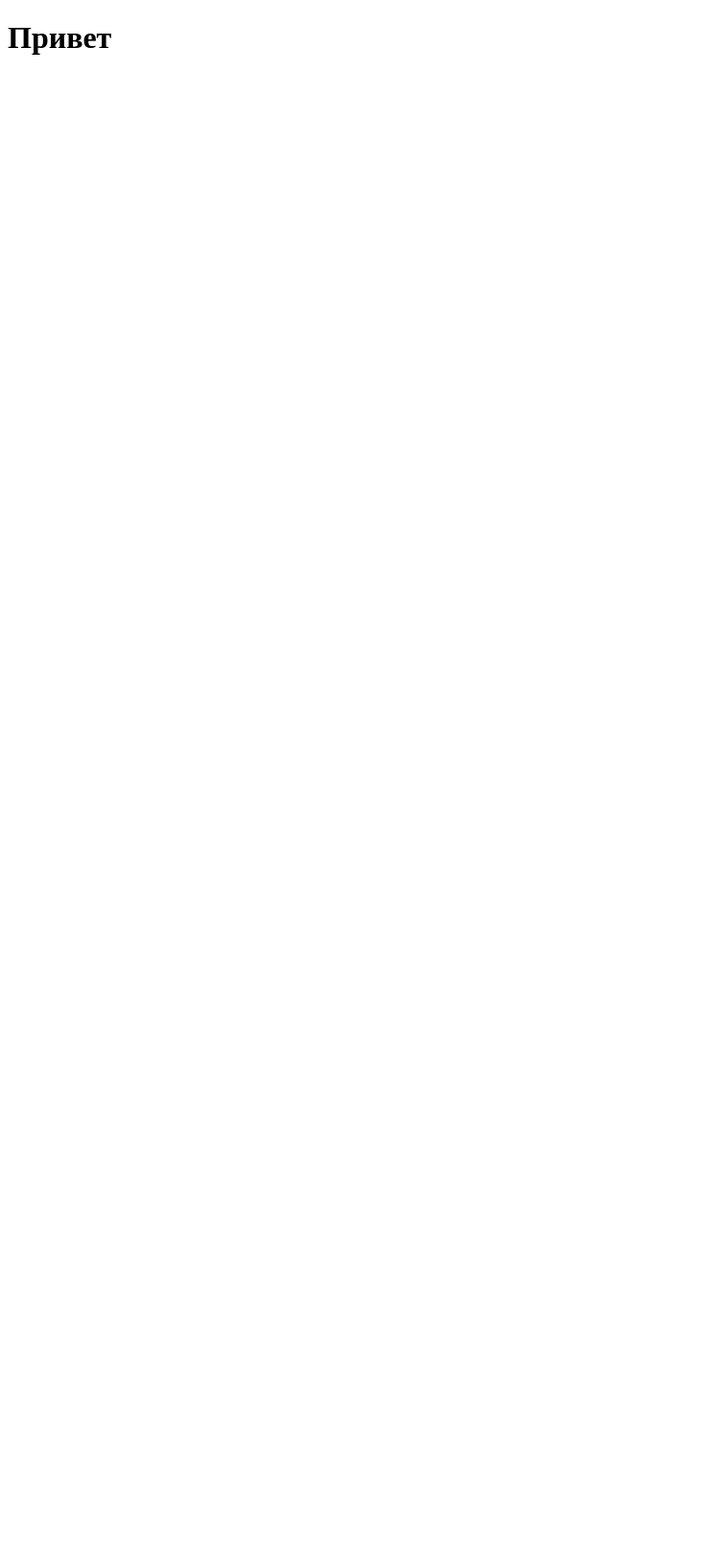
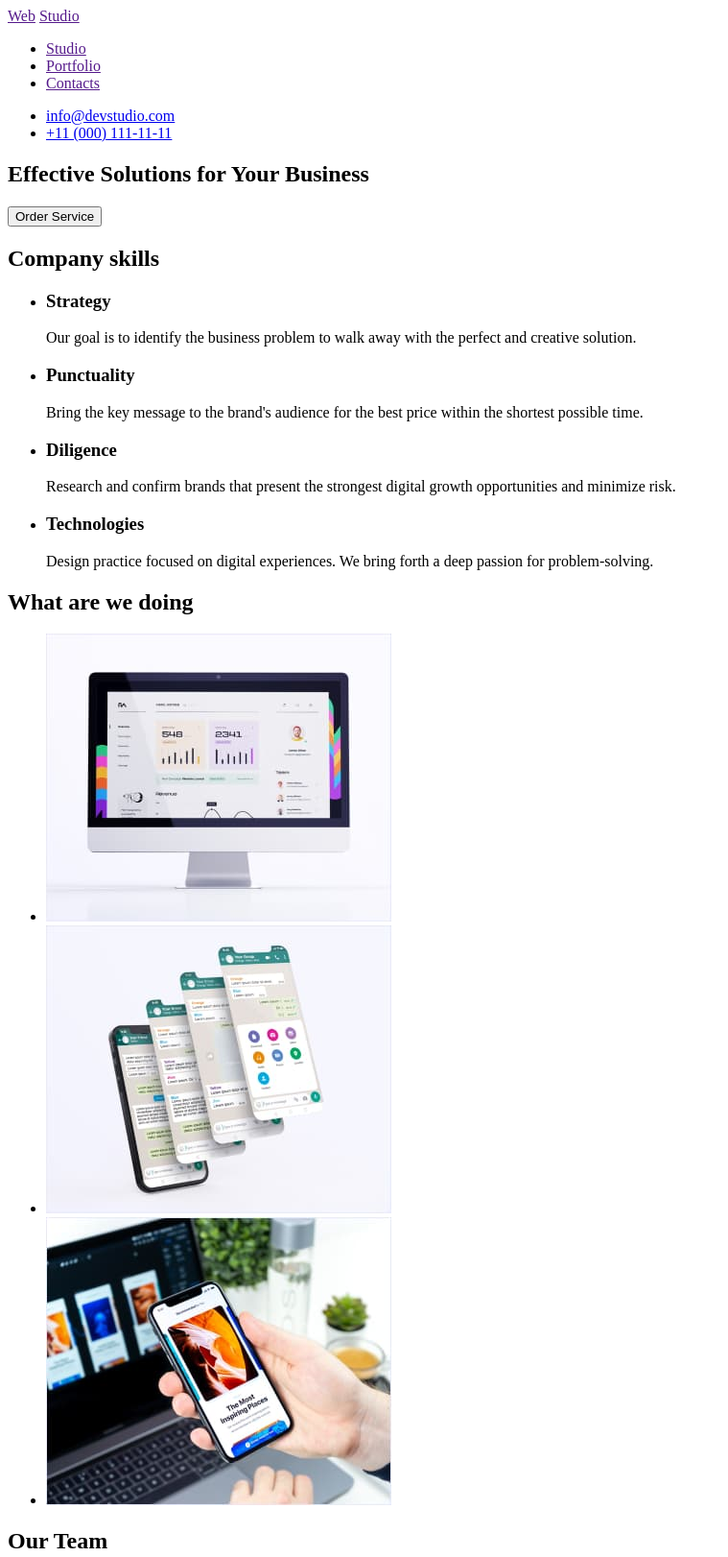
Before and after one commit to zemfira1/goit-homework-1, a plain HTML site: page index.html in a window 1280 px wide. Shown: the top 1622 px of the page at 96% size, without its empty margins (0-759 px from the left). Before the commit the page ends 800 px from the top, so only its background shows below. Drawn offline with Linux system fonts and the light colour scheme.

Commit message:
change in index.html, prettierrs file

```diff
--- a/index.html
+++ b/index.html
@@ -7,6 +7,104 @@
     <title>Document</title>
   </head>
   <body>
-    <h1>Привет</h1>
+    <header>
+      <!--navigation in header-->
+      <nav>
+        <a href="">Web</a>
+        <a href="">Studio</a>
+        <ul>
+          <li><a href="">Studio</a></li>
+          <li><a href="">Portfolio</a></li>
+          <li><a href="">Contacts</a></li>
+        </ul>
+      </nav>
+        <ul>
+          <li>
+            <a href="mailto:info@devstudio.com">info@devstudio.com</a>
+          </li>
+          <li>
+            <a href="tel:+110001111111">+11 (000) 111-11-11</a>
+          </li>
+        </ul>
+    </header>
+
+    <!--Main part-->
+    <main>
+      <section>
+        <h1>Effective Solutions for Your Business</h1>
+        <button type="button">Order Service</button>
+      </section>
+
+      <section>
+        <h2>Company skills</h2>
+        <ul>
+          <li>
+            <h3>Strategy</h3>
+            <p>Our goal is to identify the business
+              problem to walk away with the perfect and creative solution. </p>
+          </li>
+          <li>
+            <h3>Punctuality</h3>
+            <p>Bring the key message to the brand's audience for the best price within the shortest possible time. </p>
+          </li>
+          <li>
+            <h3>Diligence</h3>
+            <p>Research and confirm brands that present the strongest digital growth opportunities and minimize risk.</p>
+          </li>
+          <li>
+            <h3>Technologies</h3>
+            <p>Design practice focused on digital experiences. We bring forth a deep passion for problem-solving.</p>
+          </li>
+        </ul>
+      </section>
+
+      <section>
+        <h2>What are we doing</h2>
+        <ul>
+          <li>
+            <img src="./images/photo.monitor.jpg" alt="monitor" width="360" height="300">
+          </li>
+          <li>
+            <img src="./images/photo.phone.jpg" alt="phone" width="360" height="300">
+          </li>
+          <li>
+            <img src="./images/photo.laptop.jpg" alt="laptop" width="360" height="300">
+          </li>
+        </ul>
+      </section>
+
+      <section>
+        <h2>Our Team</h2>
+        <ul>
+          <li>
+            <img src="./images/img.mark.jpg" alt="photo Mark" width="264" height="260">
+            <h3>Mark Guerrero</h3>
+            <p>Product Designer</p>
+          </li>
+          <li>
+            <img src="./images/img.tom.jpg" alt="photo Tom" width="264" height="260">
+            <h3>Tom Ford</h3>
+            <p>Frontend Developer</p>
+          </li>
+          <li>
+            <img src="./images/img.camila.jpg" alt="photo Camila" width="264" height="260">
+            <h3>Camila Garcia</h3>
+            <p>Marketing</p>
+          </li>
+          <li>
+            <img src="./images/img.daniel.jpg" alt="photo Daniel" width="264" height="260">
+            <h3>Daniel Wilson</h3>
+            <p>UI Designer</p>
+          </li>
+        </ul>
+      </section>
+    </main>
+
+    <footer>
+      <a href="">Web</a>
+      <a href="">Studio</a>
+      <p>Increase the flow of customers and sales for your business with digital marketing & growth solutions.</p>
+    </footer>
+
   </body>
 </html>
```
Also changed, not shown: .prettierrs.json (added).
